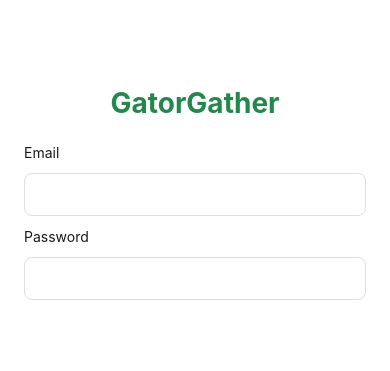
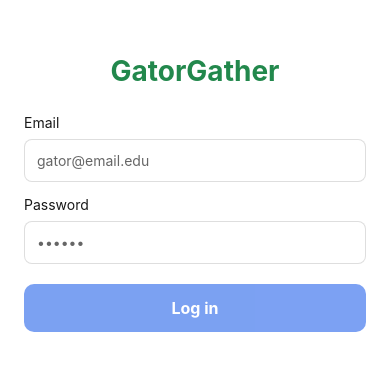
Before and after one commit to ethankrol/IntroToSweProject, a React Native app in the folder mobile/: screen / in a window 390 px wide. Shown: the part 229-600 px from the top of the page. Built offline with nearby package versions, Linux system fonts and the light colour scheme.

Commit message:
Add basic input filtering and error messages. Add login button

```diff
--- a/mobile/src/screens/LoginScreen.tsx
+++ b/mobile/src/screens/LoginScreen.tsx
@@ -1,71 +1,180 @@
-import React, { useState } from "react";
-import { View, Text, TextInput, StyleSheet, Alert } from "react-native";
+import React, { useMemo, useState } from "react";
+import {
+  View,
+  Text,
+  TextInput,
+  StyleSheet,
+  Alert,
+  TouchableOpacity,
+  ActivityIndicator,
+} from "react-native";
+
+
+ // Very simple, front-end email pattern, im assuming real validation will happen on backend
+const emailRegex = /^[^\s@]+@[^\s@]+\.[^\s@]+$/;
 
 export default function LoginScreen() {
+  /**
+   * FORM STATE
+   * - email/password: controlled inputs
+   * - touched flags: show errors only after user interacts
+   * - loading: disables UI & shows spinner during submit
+   */
   const [email, setEmail] = useState("");
   const [password, setPassword] = useState("");
+  const [touchedEmail, setTouchedEmail] = useState(false);
+  const [touchedPwd, setTouchedPwd] = useState(false);
+  const [loading, setLoading] = useState(false);
+
+
+  const emailError = useMemo(() => {
+    if (!email) return "Email is required";
+    if (!emailRegex.test(email.trim())) return "Enter a valid email";
+    return "";
+  }, [email]);
+
+  const pwdError = useMemo(() => {
+    if (!password) return "Password is required";
+    if (password.length < 6) return "Minimum 6 characters";
+    return "";
+  }, [password]);
+
+   // Only allow submit if both fields are valid and nothing is loading.
+  const canSubmit = !emailError && !pwdError && !loading;
+
+  /**
+   * SUBMIT HANDLER
+   * - Marks fields as touched so errors appear if invalid
+   * - If valid, shows a demo success alert (replace with real API call later)
+   */
+  const onSubmit = async () => {
+    // Ensure errors show if inputs are still untouched
+    setTouchedEmail(true);
+    setTouchedPwd(true);
+
+    if (!canSubmit) return;
+
+    try {
+      setLoading(true);
+      // ---- Real fetch call will go here. This is just a placeholder
+      Alert.alert(
+        "Valid!",
+        `email=${email.trim()}\npassword length=${password.length}`
+      );
+    } finally {
+      setLoading(false);
+    }
+  };
 
   return (
     <View style={styles.container}>
+      {/* Title / brand */}
       <Text style={styles.title}>GatorGather</Text>
 
+      {/* Email label + input */}
       <Text style={styles.label}>Email</Text>
       <TextInput
-        style={styles.input}
-        value={email}
-        onChangeText={setEmail}
-        autoCapitalize="none"
-        autoCorrect={false}
-        keyboardType="email-address"
-        placeholder=""
-        placeholderTextColor="#666"
-        returnKeyType="next"
-        blurOnSubmit
-        onSubmitEditing={() => Alert.alert("Email submitted", email || "(empty)")}
+        // Base input style + conditional red border when invalid after touch
+        style={[styles.input, touchedEmail && !!emailError && styles.inputError]}
+        value={email}                    // Controlled value
+        onChangeText={setEmail}          // Update state on type
+        onBlur={() => setTouchedEmail(true)} // Mark as touched on focus leave
+        autoCapitalize="none"            // Emails aren’t capitalized
+        autoCorrect={false}              // Disable autocorrect for emails
+        keyboardType="email-address"     // Email keyboard on mobile
+        placeholder="gator@email.edu"        // Hint text
+        placeholderTextColor="#666"      // Dim hint color
+        returnKeyType="next"             // Keyboard action
       />
+      {/* Inline error (only after user has interacted) */}
+      {touchedEmail && !!emailError && (
+        <Text style={styles.errorText}>{emailError}</Text>
+      )}
 
+      {/* Password label + input */}
       <Text style={styles.label}>Password</Text>
       <TextInput
-        style={styles.input}
+        style={[styles.input, touchedPwd && !!pwdError && styles.inputError]}
         value={password}
         onChangeText={setPassword}
-        secureTextEntry
-        placeholder=""
+        onBlur={() => setTouchedPwd(true)}
+        secureTextEntry                 // Mask characters for privacy
+        placeholder="••••••"
         placeholderTextColor="#666"
         returnKeyType="done"
-        onSubmitEditing={() =>
-          Alert.alert("Password submitted", password ? "(captured)" : "(empty)")
-        }
+        onSubmitEditing={onSubmit}      // Enter key submits if valid
       />
+      {touchedPwd && !!pwdError && (
+        <Text style={styles.errorText}>{pwdError}</Text>
+      )}
+
+      {/* Submit button: disabled until form is valid; shows spinner while loading */}
+      <TouchableOpacity
+        style={[styles.btn, !canSubmit && styles.btnDisabled]}
+        onPress={onSubmit}
+        disabled={!canSubmit}
+        activeOpacity={0.8}
+      >
+        {loading ? (
+          <ActivityIndicator />
+        ) : (
+          <Text style={styles.btnText}>Log in</Text>
+        )}
+      </TouchableOpacity>
     </View>
   );
 }
 
+  // InputError applies a red border when invalid
 const styles = StyleSheet.create({
   container: {
     flex: 1,
     justifyContent: "center",
     padding: 24,
-    gap: 12,
-    backgroundColor: "#ffffff"
+    gap: 8,
+    backgroundColor: "#ffffff",
   },
   title: {
     fontSize: 28,
     fontWeight: "700",
     marginBottom: 12,
     textAlign: "center",
-    color: "#22884C"
+    color: "#22884C", // UF-ish green
   },
   label: {
     fontSize: 14,
     opacity: 0.9,
-    color: "#000000"
+    color: "#000000",
+    marginTop: 6,
   },
   input: {
     borderWidth: 1,
     borderRadius: 8,
     padding: 12,
     color: "#000000",
-    borderColor: "#00000022"
-  }
+    borderColor: "#00000022",
+    backgroundColor: "#fff",
+  },
+  inputError: {
+    borderColor: "#d33",
+  },
+  errorText: {
+    color: "#d33",
+    marginTop: 4,
+  },
+  btn: {
+    marginTop: 12,
+    backgroundColor: "#2563eb",
+    borderRadius: 10,
+    paddingVertical: 14,
+    alignItems: "center",
+  },
+  btnDisabled: {
+    opacity: 0.6, // Lower opacity for login is not available
+  },
+  btnText: {
+    color: "#fff",
+    fontSize: 16,
+    fontWeight: "700",
+  },
 });
```
